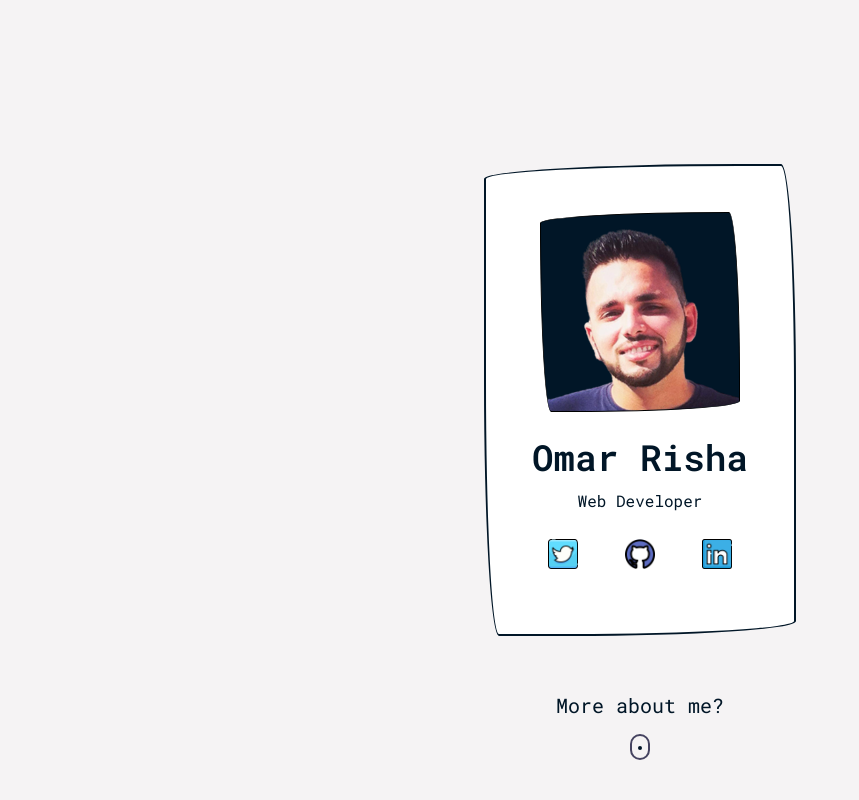
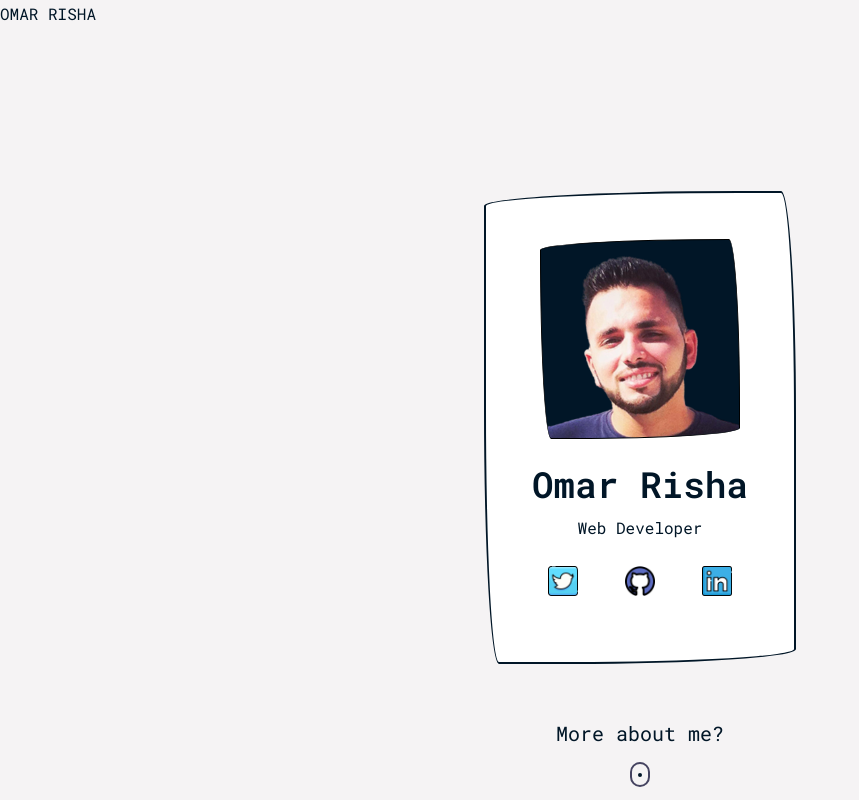
Before and after one commit to omarrisha/react-portfolio, a React (Vite) app: page / in a window 1280 px wide. Shown: the top 800 px of the page, without its empty margins (0-859 px from the left). Built offline with nearby package versions, Linux system fonts and the light colour scheme.

Commit message:
Update App.jsx
Testing Netlify

```diff
--- a/src/App.jsx
+++ b/src/App.jsx
@@ -5,6 +5,7 @@ function App() {
   return (
     <>
       <main className="main">
+      OMAR RISHA
         <Home />
         <About />
         <Portfolio />
```
